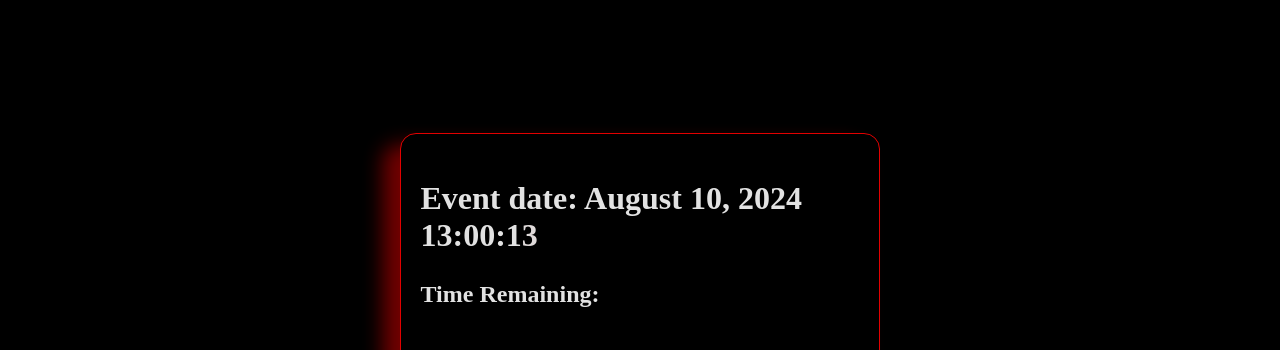
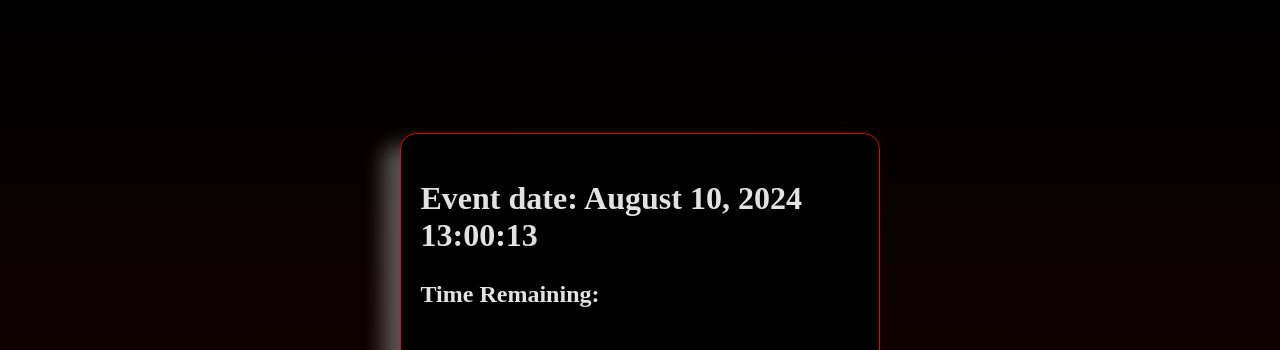
Before and after one commit to burritoOverflow/countdown_timer, a plain HTML site: page index.html in a window 1280 px wide. Shown: the top 350 px of the page. Drawn offline with Linux system fonts and the light colour scheme.

Commit message:
Avoid globals (IIFE) + LinearGradient addition for HTML.

```diff
--- a/index.js
+++ b/index.js
@@ -1,3 +1,4 @@
+(function () {
   // target date of the event
   const EVENT_DATE_STR = "August 10, 2024 13:00:13";
 
@@ -107,7 +108,9 @@ document.addEventListener("DOMContentLoaded", async function () {
       function toggleClassesWhenVisible() {
         sepElementsArr.forEach((el) => {
           el.classList.remove("invisible"); // show on next invocation
-        showRed ? el.classList.add("loudRed") : el.classList.remove("loudRed"); // toggle the color
+          showRed
+            ? el.classList.add("loudRed")
+            : el.classList.remove("loudRed"); // toggle the color
         });
         if (showRed) {
           countdownElement.classList.remove("borderedElement");
@@ -129,3 +132,4 @@ document.addEventListener("DOMContentLoaded", async function () {
       isVisible = !isVisible;
     }, 1000);
   });
+})();
--- a/main.css
+++ b/main.css
@@ -1,13 +1,17 @@
 body,
 html {
-  height: 100%;
-  margin: 0;
-  display: grid;
-  place-items: center;
-  background-color: black;
-  justify-content: center;
   align-items: center;
   color: white;
+  display: grid;
+  height: 100%;
+  justify-content: center;
+  margin: 0;
+  padding: 0;
+  place-items: center;
+}
+
+html {
+  background: linear-gradient(to bottom, rgba(0, 0, 0, 1), rgb(37, 2, 2));
 }
 
 @keyframes fadeInTop {
@@ -42,7 +46,7 @@ html {
   animation: fadeInTop 1.5s forwards;
   border-radius: 1em;
   border: 1px solid red;
-  box-shadow: -17px 12px 20px rgba(255, 0, 0, 0.5);
+  box-shadow: -17px 12px 20px rgb(193 186 186 / 50%);
   padding: 20px;
   margin: 200px;
   transition-duration: 1500ms;
```
Lines whose indentation alone changed are shown as unchanged.
